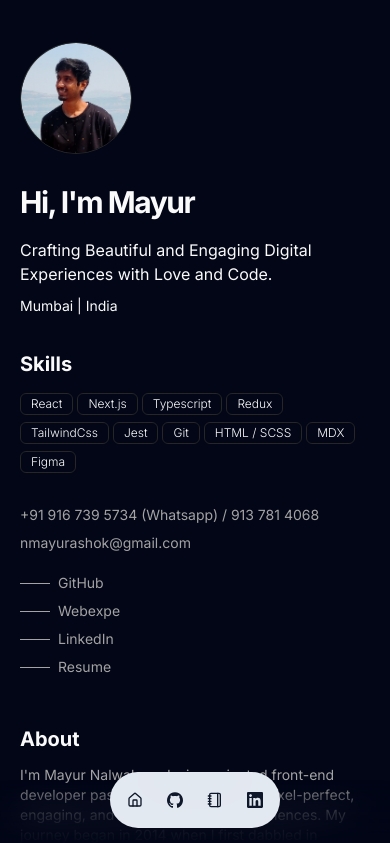
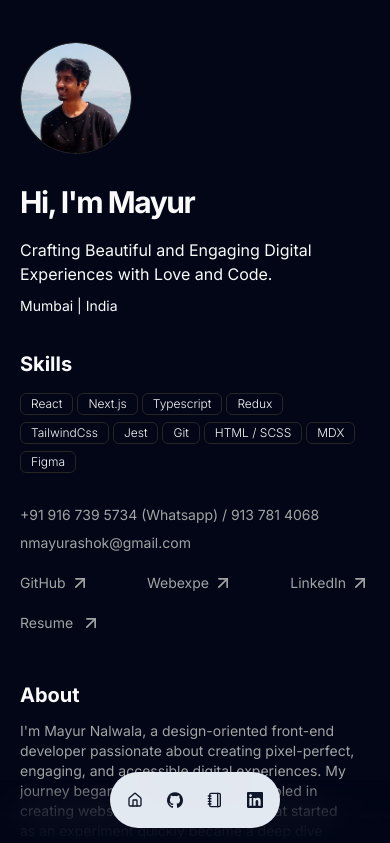
Before and after one commit to rupali-yadav/rupali-yadav, a Next.js app: page / in a window 390 px wide. Shown: the top 843 px of the page. Built offline with nearby package versions, Linux system fonts and the light colour scheme.

Commit message:
minor ui and responsive changes

```diff
--- a/src/app/page.tsx
+++ b/src/app/page.tsx
@@ -6,6 +6,7 @@ import { ResumeCard } from "@/components/resume-card";
 import { Avatar, AvatarFallback, AvatarImage } from "@/components/ui/avatar";
 import { Badge } from "@/components/ui/badge";
 import { DATA } from "@/data/resume";
+import { ArrowUpRight } from "lucide-react";
 import Markdown from "react-markdown";
 
 const BLUR_FADE_DELAY = 0.04;
@@ -89,20 +90,25 @@ export default function Page() {
                 </a>
               </p>
             </BlurFade>
+
+            <div className="flex flex-wrap w-full gap-3 justify-between">
               {Object.entries(DATA.contact.social)
                 .filter(([_, social]) => social.navbar)
                 .map(([name, social], i) => (
-                <BlurFade delay={BLUR_FADE_DELAY * 30 + i * 0.1} key={name}>
+                  <BlurFade
+                    delay={BLUR_FADE_DELAY * 30 + i * 0.1}
+                    key={name}
+                  >
                     <a
                       href={social.url}
                       target="_blank"
                       rel="noopener noreferrer"
-                    className="flex items-center gap-2 group mb-2"
+                      className="flex items-center gap-1 mb-2 text-muted-foreground hover:text-blue-500"
                     >
-                    <span className="h-[1px] w-[30px] bg-muted-foreground block transition-all group-hover:w-[50px] group-hover:bg-blue-500"></span>
-                    <span className="transition-all text-pretty text-xm text-muted-foreground group-hover:text-blue-500">
+                      <span className="transition-all text-pretty text-xm ">
                         {name}
                       </span>
+                      <ArrowUpRight size={20} />
                     </a>
                   </BlurFade>
                 ))}
@@ -111,14 +117,15 @@ export default function Page() {
                   href={"/nmayur/Mayur Nalwala.pdf"}
                   target="_blank"
                   rel="noopener noreferrer"
-                className="flex items-center gap-2 group mb-2"
+                  className="flex items-center gap-2 mb-2 text-muted-foreground hover:text-blue-500"
                 >
-                <span className="h-[1px] w-[30px] bg-muted-foreground block transition-all group-hover:w-[50px] group-hover:bg-blue-500"></span>
-                <span className="transition-all text-pretty text-xm text-muted-foreground group-hover:text-blue-500">
+                  <span className="transition-all text-pretty text-xm ">
                     Resume
                   </span>
+                  <ArrowUpRight size={20} />
                 </a>
               </BlurFade>
+            </div>
           </div>
         </section>
 
```
Also changed, not shown: 5 other files (tests, documents, lock files or other folders). Lines whose indentation alone changed are shown as unchanged.
